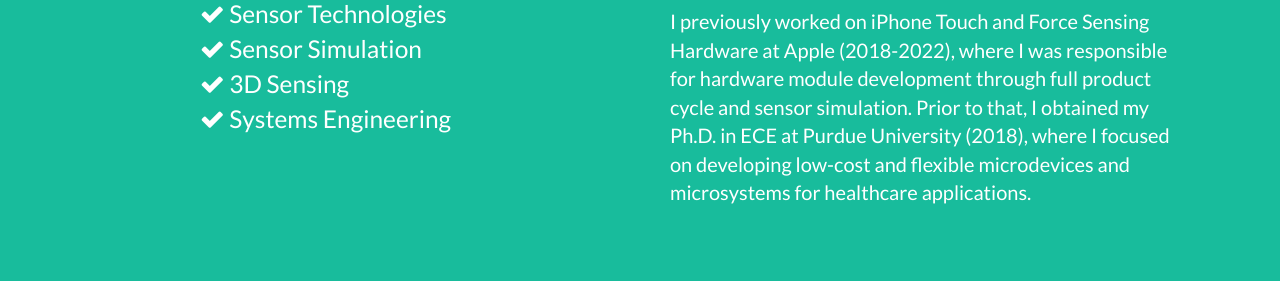
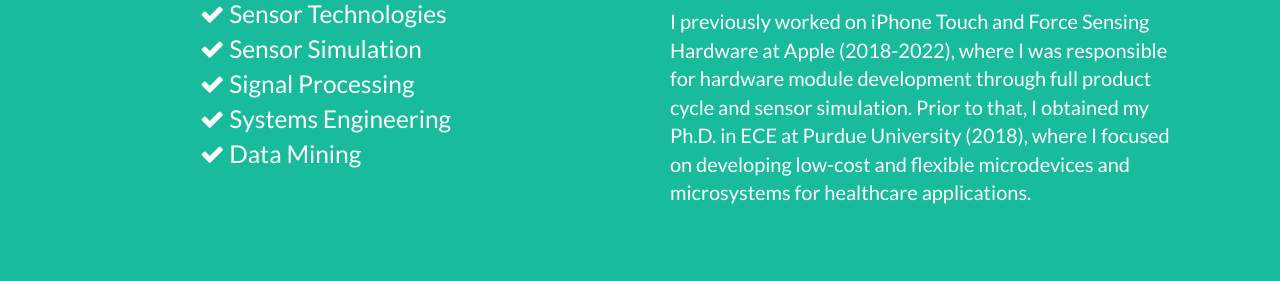
Before and after one commit to ywy1217/yuwuyang, a website: page index.html in a window 1280 px wide. Shown: the part 519-800 px from the top of the page. Drawn offline with nearby package versions, Linux system fonts and the light colour scheme.

Commit message:
2025 update 2

```diff
--- a/index.html
+++ b/index.html
@@ -80,8 +80,9 @@
                         <ul class="fa-ul" style="text-align: left; text-indent:50px">
                             <li class="skills"> <i class="fa fa-check"></i> Sensor Technologies</li>
                             <li class="skills"> <i class="fa fa-check"></i> Sensor Simulation</li>
-                            <li class="skills"> <i class="fa fa-check"></i> 3D Sensing</li>
+                            <li class="skills"> <i class="fa fa-check"></i> Signal Processing</li>
                             <li class="skills"> <i class="fa fa-check"></i> Systems Engineering</li>
+                            <li class="skills"> <i class="fa fa-check"></i> Data Mining</li>
                         </ul>
                     </div>
                 </div>
@@ -103,7 +104,7 @@
                         </ul>
 					</div>
 					<div class="col-lg-4">
-						<a href="docs/Resume_WuyangYu.pdf" class="btn btn-lg btn-outline">
+						<a href="docs/Resume_Wuyang.pdf" class="btn btn-lg btn-outline">
 							<i class="fa fa-download"></i> Résumé
 						</a>
 					</div>
```
